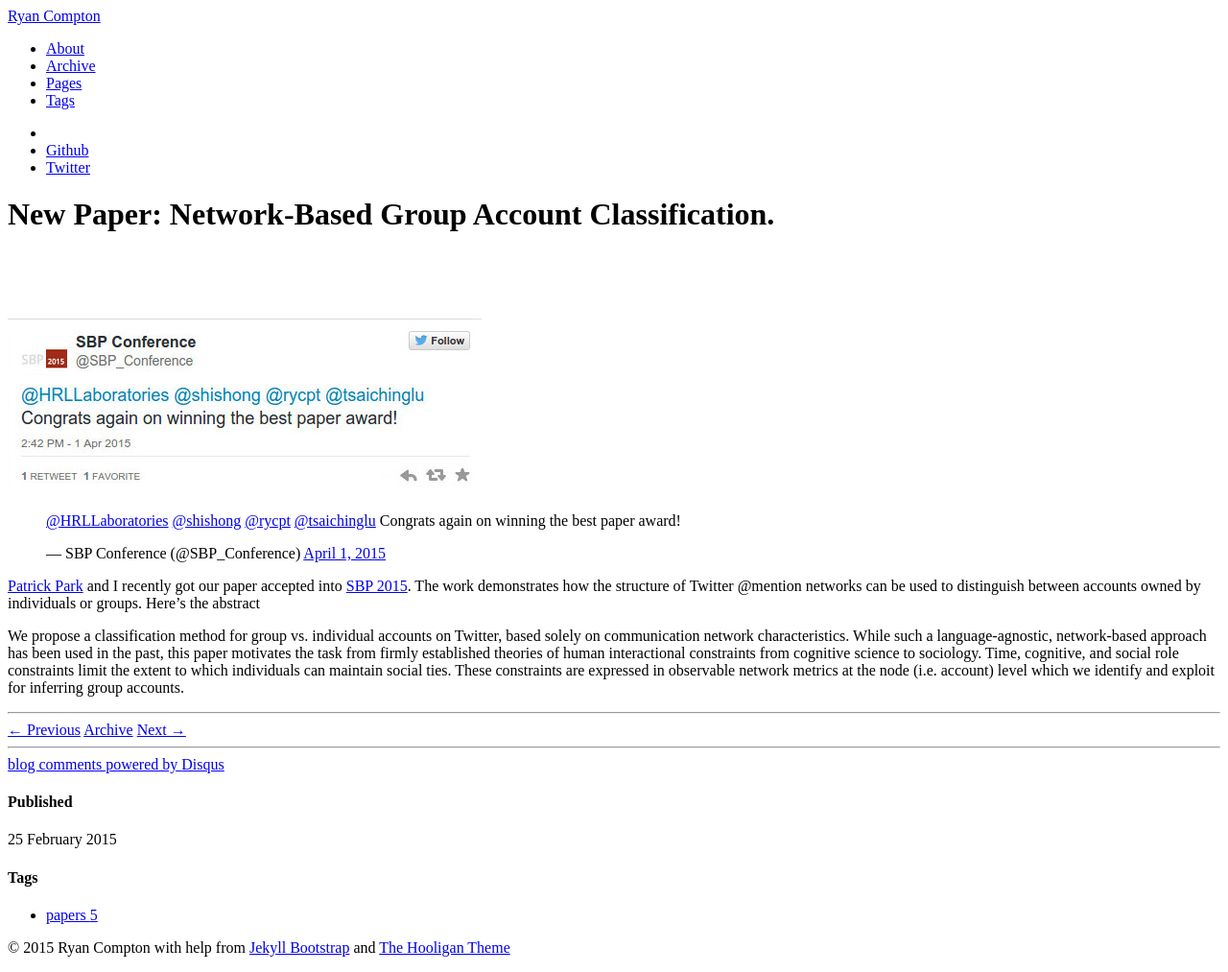
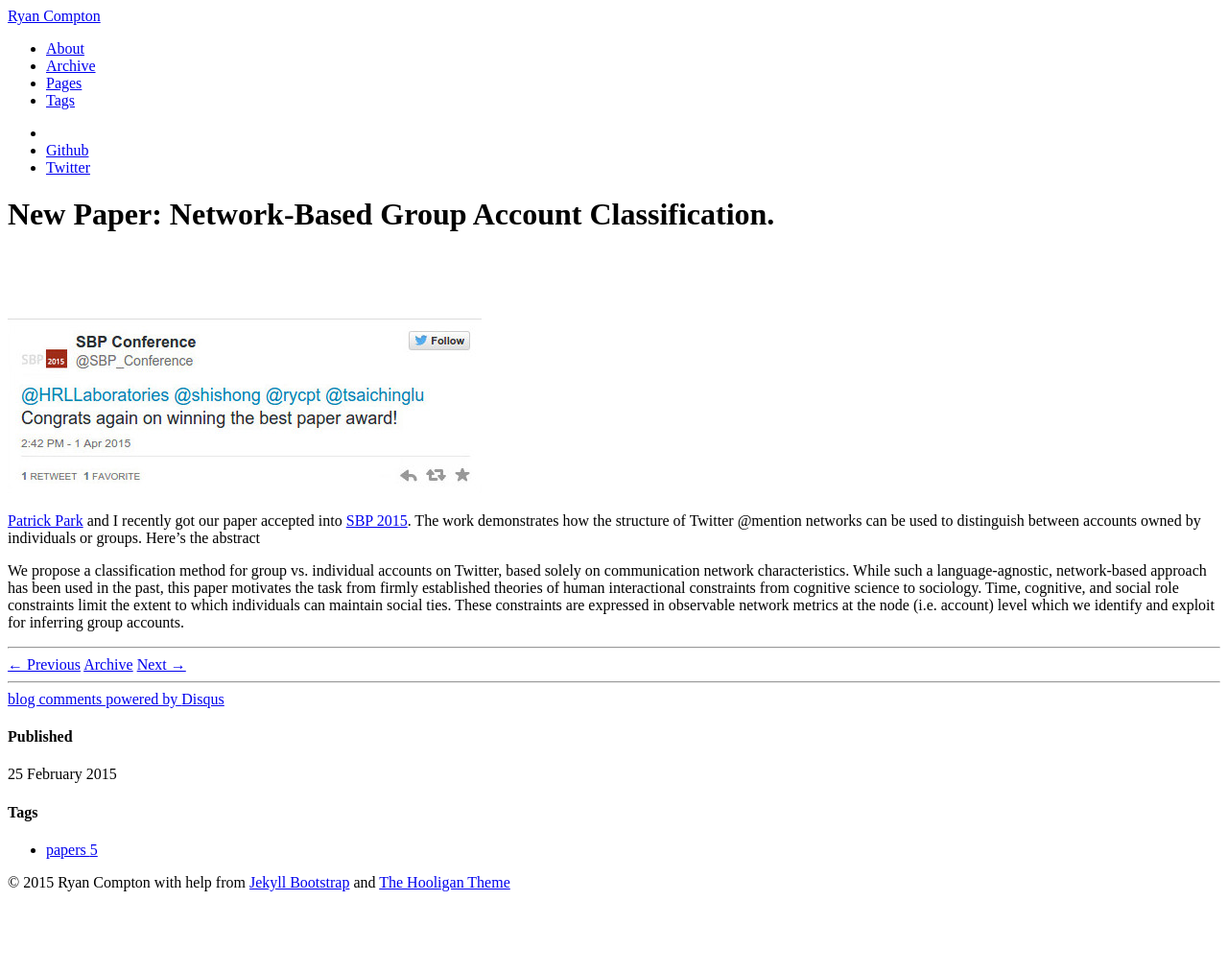
Before and after one commit to rcompton/ryancompton.net, a Jekyll site: the page built from _posts/2015-02-25-new-paper-network-based-group-account-classification.md, in a window 1280 px wide. Shown: the whole page at 96% size. Built offline with Jekyll 4.4.1, drawn with Linux system fonts in a browser that asks for light colours; nearby versions of some CDN libraries; comment, search, counter and statistics services are not loaded; after the commit the page ends 945 px from its top, so only the background shows below that.

```diff
--- a/_posts/2015-02-25-new-paper-network-based-group-account-classification.md
+++ b/_posts/2015-02-25-new-paper-network-based-group-account-classification.md
@@ -13,9 +13,6 @@
 
 ![sbp15]({{ site.url }}/assets/sbp15_best_tweet.jpg)
 
-<blockquote class="twitter-tweet" lang="en"><p><a href="https://twitter.com/HRLLaboratories">@HRLLaboratories</a> <a href="https://twitter.com/shishong">@shishong</a> <a href="https://twitter.com/rycpt">@rycpt</a> <a href="https://twitter.com/tsaichinglu">@tsaichinglu</a> Congrats again on winning the best paper award!</p>&mdash; SBP Conference (@SBP_Conference) <a href="https://twitter.com/SBP_Conference/status/583384040390152192">April 1, 2015</a></blockquote>
-<script async src="//platform.twitter.com/widgets.js" charset="utf-8"></script>
-
 [Patrick Park](https://twitter.com/shishong) and I recently got our paper accepted into [SBP 2015](http://sbp-conference.org/). The work demonstrates how the structure of Twitter @mention networks can be used to distinguish between accounts owned by individuals or groups. Here's the abstract
 
 We propose a classification method for group vs. individual accounts on Twitter, based solely on communication network characteristics. While such a language-agnostic, network-based approach has been used in the past, this paper motivates the task from firmly established theories of human interactional constraints from cognitive science to sociology. Time, cognitive, and social role constraints limit the extent to which individuals can maintain social ties. These constraints are expressed in observable network metrics at the node (i.e. account) level which we identify and exploit for inferring group accounts.
```
